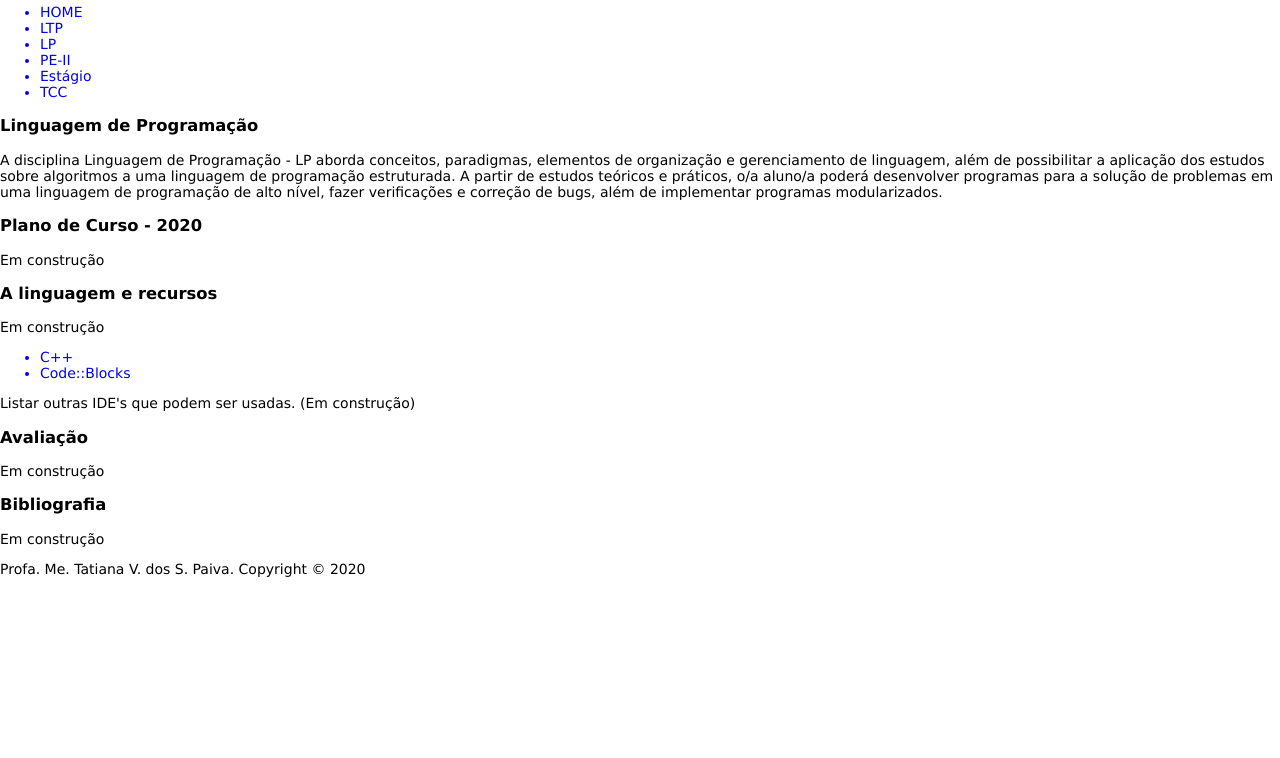
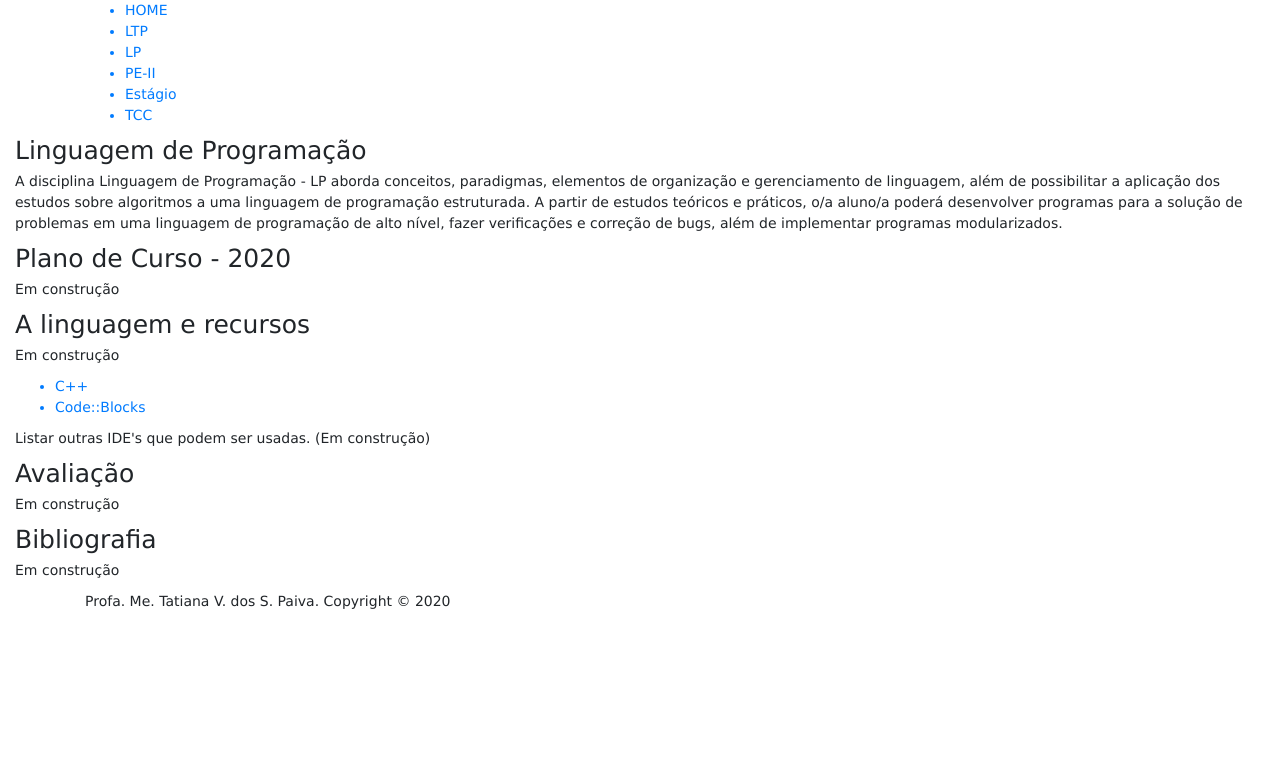
Before and after one commit to vieirataty/paginapessoal, a plain HTML site: page lp.html in a window 1280 px wide. Shown: the part 42-800 px from the top of the page. Drawn offline with nearby package versions, Linux system fonts and the light colour scheme.

Commit message:
Incluir boostrap.min.css para configurar grid

```diff
--- a/lp.html
+++ b/lp.html
@@ -6,6 +6,7 @@
 
 	<title>LP|Tatiana Paiva </title>
 
+	<link rel="stylesheet" type = "text/css" href="css/extends/bootstrap.min.css">
 	<link rel="stylesheet" type = "text/css" href="css/principal.css">
 
 </head>
```
